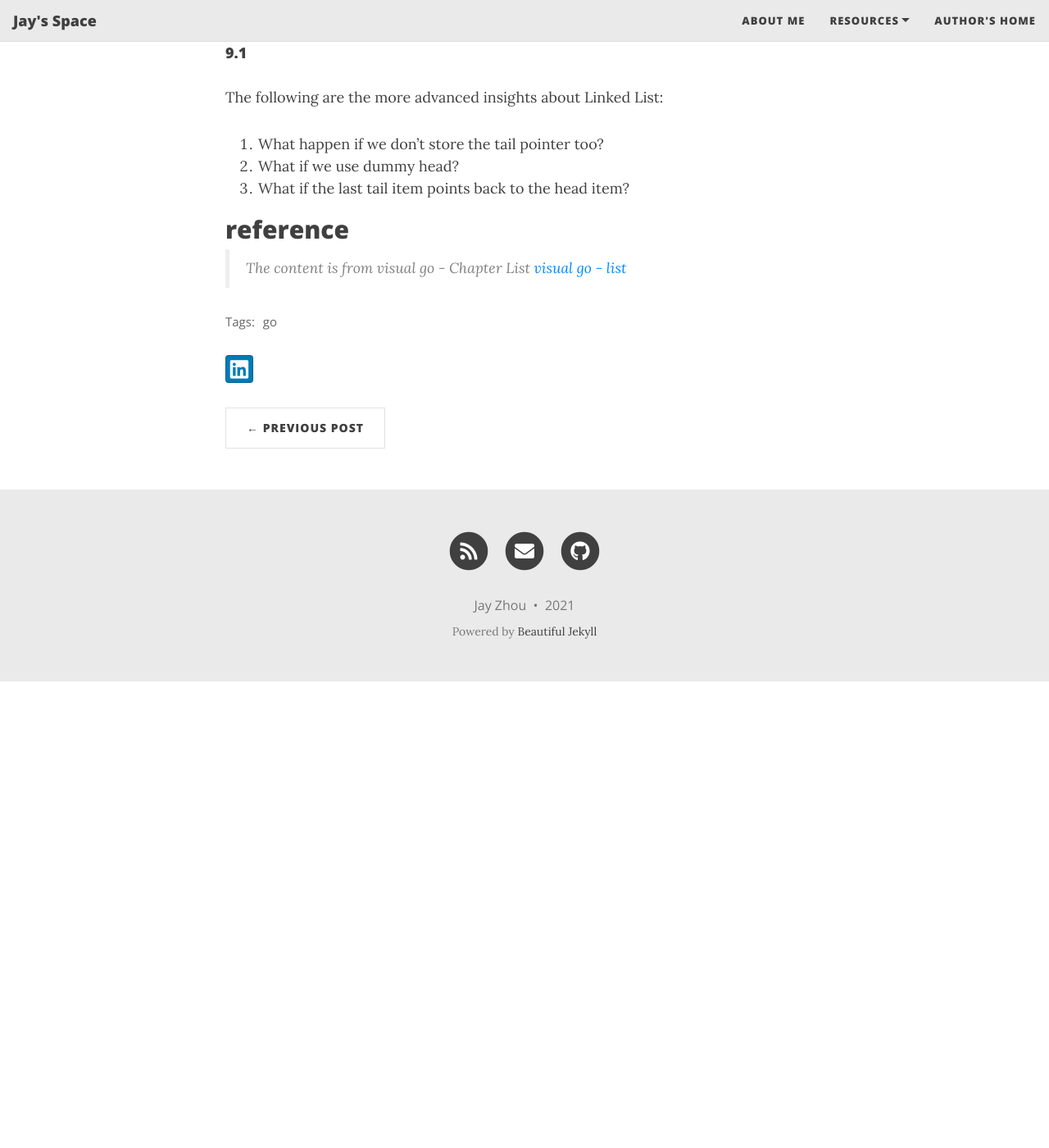
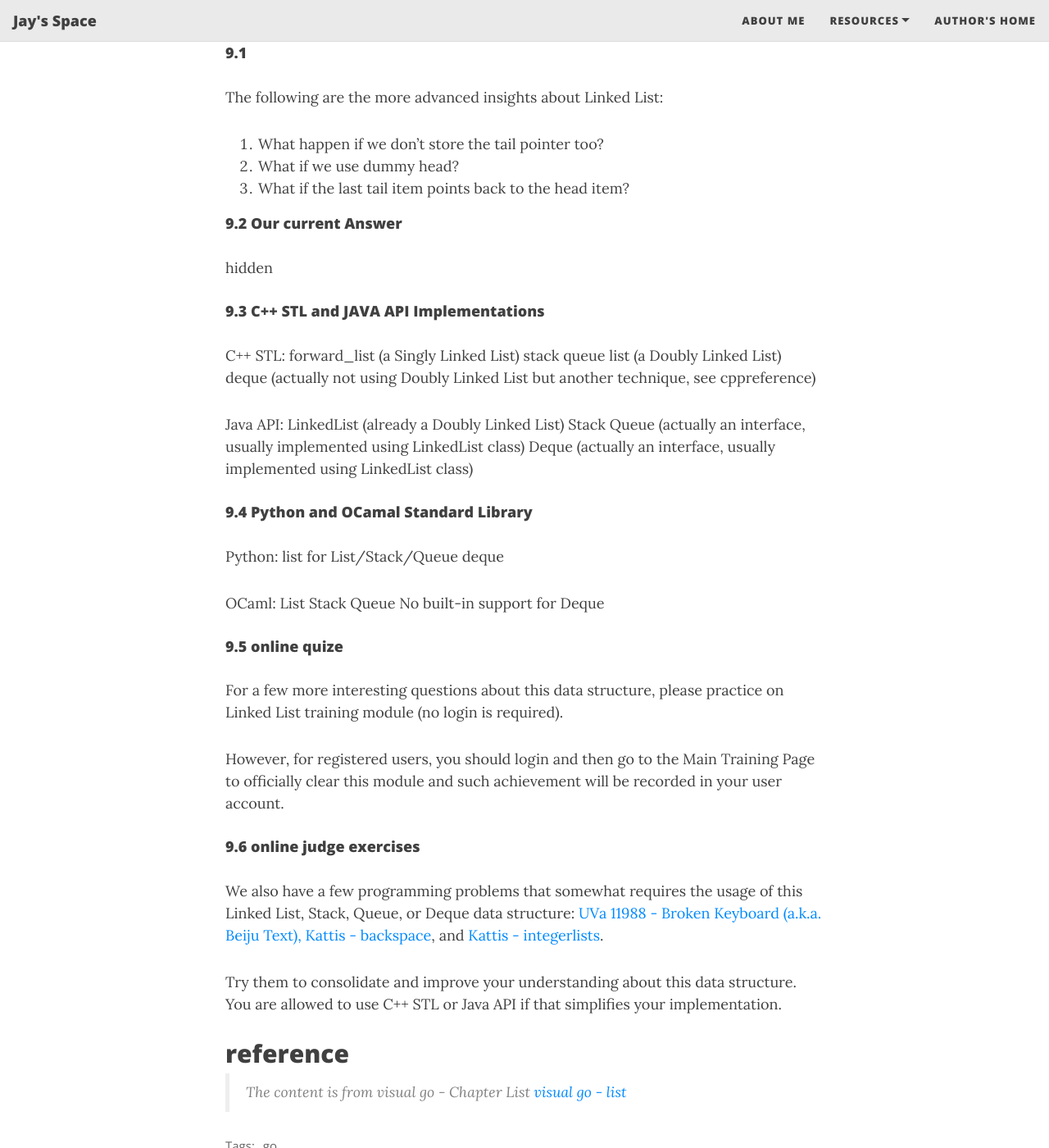
Before and after one commit to jayzhou215/jayzhou215.github.io, a Jekyll site: the page built from _posts/2021-06-27-list.md, in a window 1280 px wide and 1400 px high, scrolled down 15692 px. Shown: the whole window at 82% size. Built offline with Jekyll 4.4.1, drawn with Linux system fonts in a browser that asks for light colours; nearby versions of some CDN libraries; before the commit the page ends 16523 px from its top, so only the background shows below that; some of the changed text lies outside the part shown.

Commit message:
add list content

```diff
--- a/_posts/2021-06-27-list.md
+++ b/_posts/2021-06-27-list.md
@@ -443,6 +443,51 @@ The following are the more advanced insights about Linked List:
 1. What if we use dummy head?
 1. What if the last tail item points back to the head item?
 
+#### 9.2 Our current Answer
+hidden
+
+#### 9.3 C++ STL and JAVA API Implementations
+C++ STL:
+forward_list (a Singly Linked List)
+stack
+queue
+list (a Doubly Linked List)
+deque (actually not using Doubly Linked List but another technique, see cppreference)
+
+
+Java API:
+LinkedList (already a Doubly Linked List)
+Stack
+Queue (actually an interface, usually implemented using LinkedList class)
+Deque (actually an interface, usually implemented using LinkedList class)
+
+#### 9.4 Python and OCamal Standard Library
+Python:
+list for List/Stack/Queue
+deque
+
+
+OCaml:
+List
+Stack
+Queue
+No built-in support for Deque
+
+#### 9.5 online quize
+For a few more interesting questions about this data structure, please practice on Linked List training module (no login is required).
+
+However, for registered users, you should login and then go to the Main Training Page to officially clear this module and such achievement will be recorded in your user account.
+
+#### 9.6 online judge exercises
+We also have a few programming problems that somewhat requires the usage of this Linked List, Stack, Queue, or Deque data structure:
+[UVa 11988 - Broken Keyboard (a.k.a. Beiju Text),](https://onlinejudge.org/external/119/11988.pdf)
+[Kattis - backspace](https://open.kattis.com/problems/backspace), and
+[Kattis - integerlists](https://open.kattis.com/problems/integerlists).
+
+
+Try them to consolidate and improve your understanding about this data structure. You are allowed to use C++ STL or Java API if that simplifies your implementation.
+
+
 
 ## reference
 > The content is from visual go - Chapter List
```
